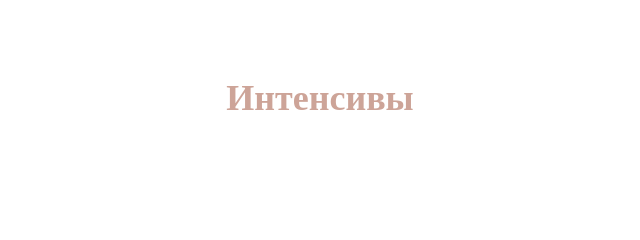
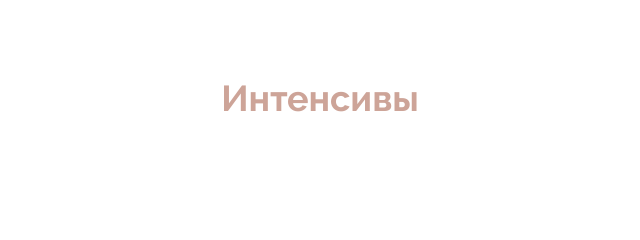
Before and after one commit to AnnaS-HI/animal-aid, a plain HTML site: page index.html in a window 1280 px wide. Shown: the part 330-570 px from the top of the page, 320-960 px from the left. Drawn offline with nearby package versions, Linux system fonts and the light colour scheme; files that its build step writes are made by us from their sources.

Commit message:
добавление шрифта в стили

```diff
--- a/assets/styles/main.scss
+++ b/assets/styles/main.scss
@@ -24,9 +24,33 @@
   font-style: italic;
 }
 
+@font-face {
+  font-family: 'Raleway';
+  src: url('../fonts/Raleway/Raleway-Thin.woff2') format('woff2'),
+    url('../fonts/Raleway/Raleway-Thin.woff') format('woff');
+  font-weight: 400;
+  font-style: normal;
+}
+
+@font-face {
+  font-family: 'Raleway';
+  src: url('../fonts/Raleway/Raleway-Bold.woff2') format('woff2'),
+    url('../fonts/Raleway/Raleway-Bold.woff') format('woff');
+  font-weight: 700;
+  font-style: normal;
+}
+
+@font-face {
+  font-family: 'Raleway';
+  src: url('../fonts/Raleway/Raleway-ThinItalic.woff2') format('woff2'),
+    url('../fonts/Raleway/Raleway-ThinItalic.woff') format('woff');
+  font-weight: 400;
+  font-style: italic;
+}
+
 /* Переменные */
 $font-primary: 'Cardo', Arial, sans-serif;
-$font-secondary: 'Maharlika', serif;
+$font-secondary: 'Raleway', serif;
 $color-primary: #cda498;
 $color-secondary: #2e2e2f;
 $color-bg-light: #f9f9f9;
```
Also changed, not shown: assets/fonts/Raleway/Raleway-Bold.woff (added), assets/fonts/Raleway/Raleway-Bold.woff2 (added).
